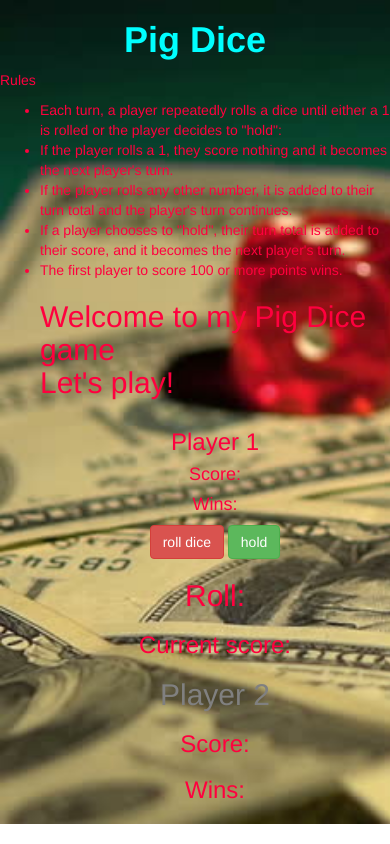
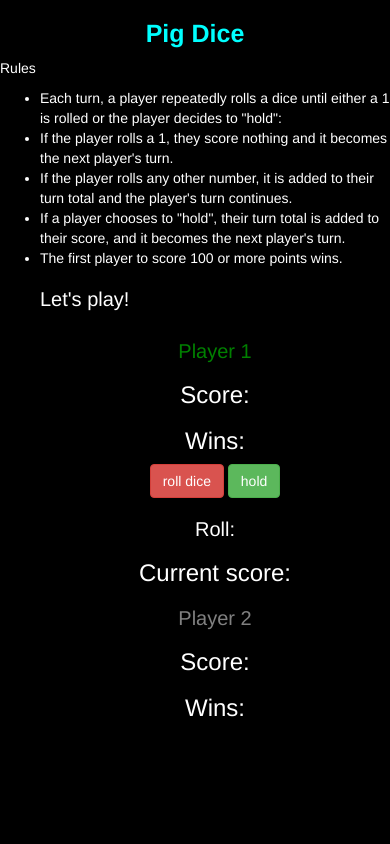
Before and after one commit to Vinny69/Pig-dice, a plain HTML site: page index.html in a window 390 px wide. Drawn offline with Linux system fonts and the light colour scheme.

Commit message:
removed background and made it responsive

```diff
--- a/css/styles.css
+++ b/css/styles.css
@@ -14,6 +14,7 @@ h1 {
   padding: 0;
   margin: 0;
   height: 120px;
+  color: red;
 }
 
 #main {
@@ -21,8 +22,16 @@ h1 {
 }
 
 body {
-  background-image: url(../images/lets-play.jpg);
-  background-repeat: no-repeat;
-  background-size: cover;
-  color: #ff003e;
+background-color: black;
 }
+h2,h3,p,li{
+  color: white;
+}
+@media screen and (max-width: 650px) {
+  h1{
+    font-size: 25px;
+  }
+  h2{
+    font-size: 20px;
+  }
+}
--- a/index.html
+++ b/index.html
@@ -3,6 +3,8 @@
 
 <head>
   <meta charset="utf-8">
+  <meta name="viewport" content="width=device-width, initial-scale=1.0">
+  <meta http-equiv="X-UA-Compatible" content="ie=edge">
   <link rel="stylesheet" href="css/bootstrap.min.css">
   <link rel="stylesheet" href="css/styles.css">
   <link rel="stylesheet" href="css/animate.css">
@@ -21,14 +23,14 @@
     <li>The first player to score 100 or more points wins.</li>
 
   </div>
-  <h2 id="welcome"> Welcome to my Pig Dice game <br> Let's play!</h2>
+  <h2 id="welcome">Let's play!</h2>
   <div class="container">
     <div class="row" id="main">
 
       <div class="col-md-4">
-        <h3 id="player1">Player 1</h3>
-        <h4>Score: <span id="player1score"></span></h4>
-        <h4>Wins: <span id="player1wins"></span></h4>
+        <h2 id="player1">Player 1</h2>
+        <h3>Score: <span id="player1score"></span></h3>
+        <h3>Wins: <span id="player1wins"></span></h3>
         <div id="player1buttons">
           <button id="roll" class="btn btn-large btn-danger">roll dice</button>
           <button id="hold" class="btn btn-large btn-success">hold</button>
```
